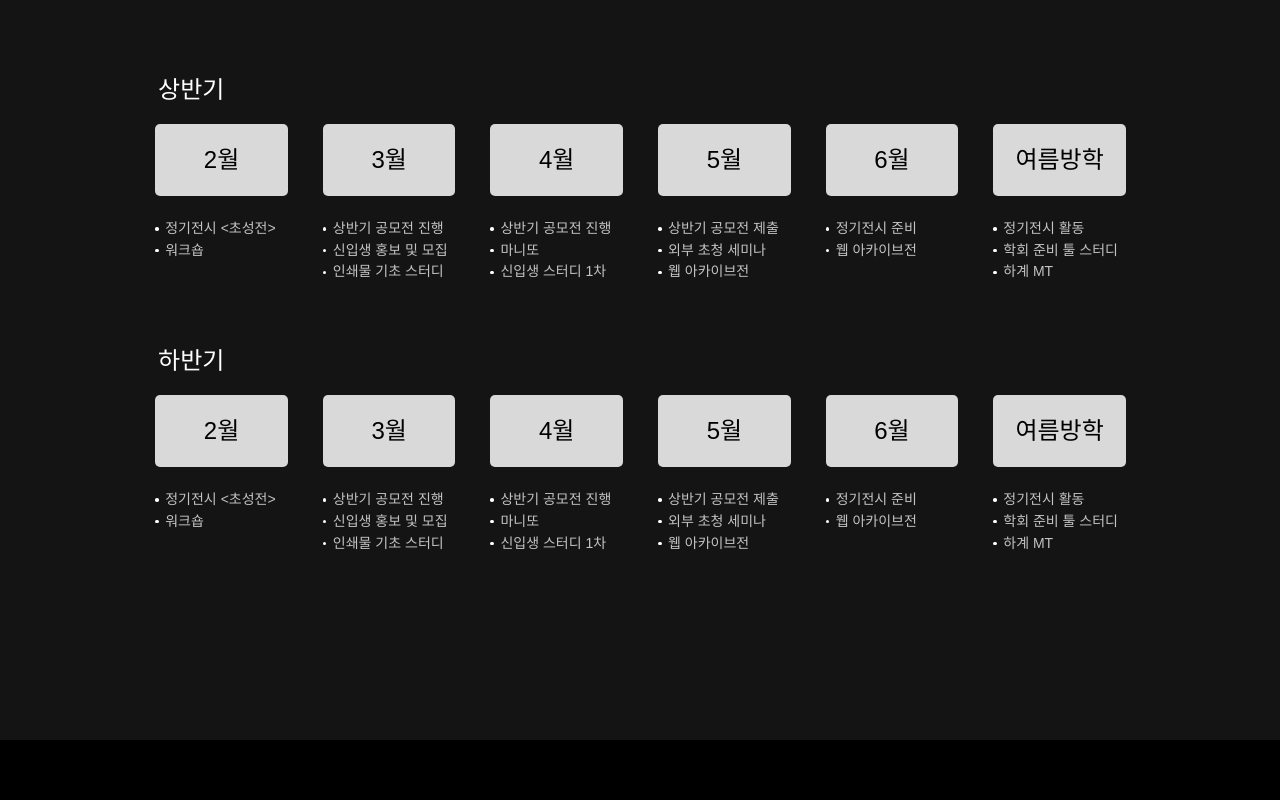
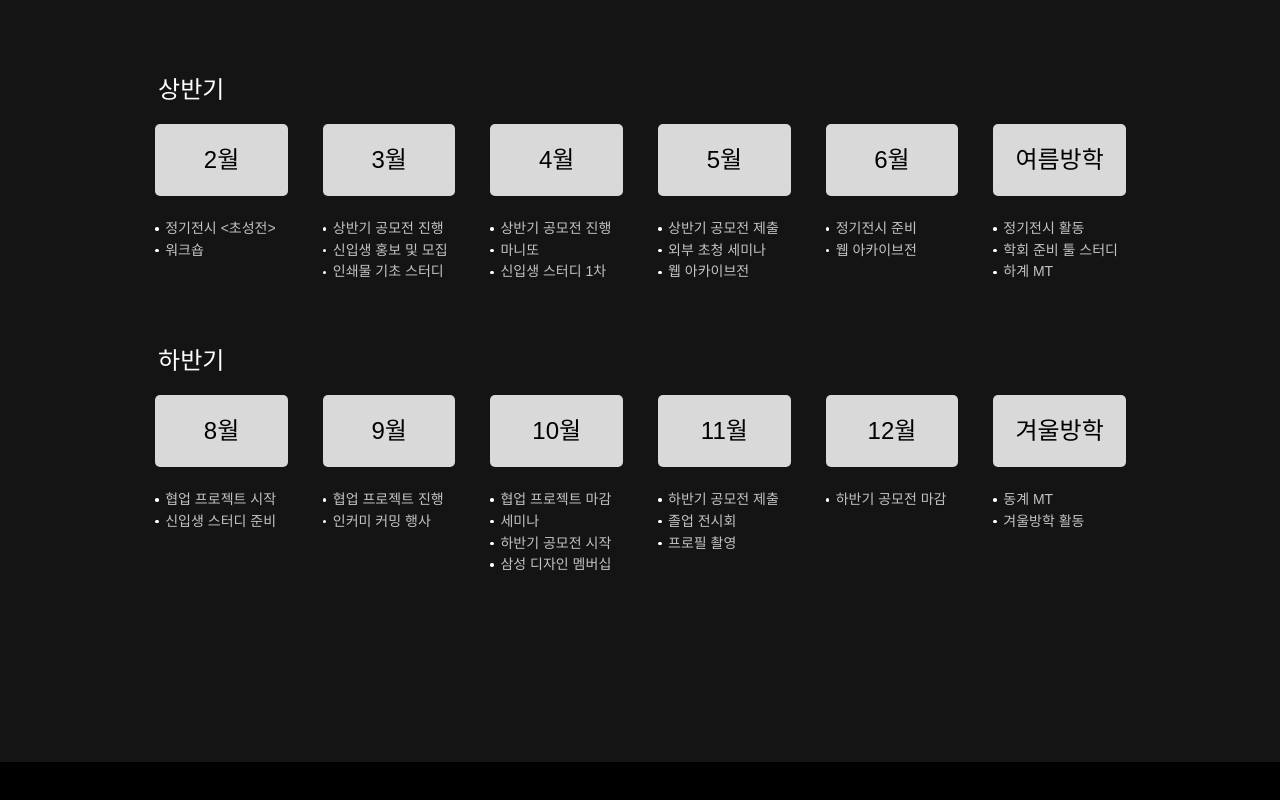
Before and after one commit to Network-Leader/Inacoms-FE, a Next.js app: page /apply in a window 1280 px wide. Shown: the part 3456-4256 px from the top of the page. Built offline with nearby package versions, Linux system fonts and the light colour scheme; a web font is replaced by a local one.

Commit message:
지원페이지 1차 수정

```diff
--- a/src/components/apply/link/index.tsx
+++ b/src/components/apply/link/index.tsx
@@ -41,7 +41,7 @@ const Link = () => {
     <LinkSection>
       <div className="textBox">
         <p className="title">
-          Who's the next
+          Who&apos;s the next
           <br />
           INACOMS
         </p>
--- a/src/components/apply/plan/firstHalf/index.tsx
+++ b/src/components/apply/plan/firstHalf/index.tsx
@@ -9,18 +9,18 @@ const firstHalfList = [
     list: ["상반기 공모전 진행", "신입생 홍보 및 모집", "인쇄물 기초 스터디"],
   },
   {
-    index: 2,
+    index: 3,
     month: "4월",
     list: ["상반기 공모전 진행", "마니또", "신입생 스터디 1차"],
   },
   {
-    index: 3,
+    index: 4,
     month: "5월",
     list: ["상반기 공모전 제출", "외부 초청 세미나", "웹 아카이브전"],
   },
-  { index: 4, month: "6월", list: ["정기전시 준비", "웹 아카이브전"] },
+  { index: 5, month: "6월", list: ["정기전시 준비", "웹 아카이브전"] },
   {
-    index: 5,
+    index: 6,
     month: "여름방학",
     list: ["정기전시 활동", "학회 준비 툴 스터디", "하계 MT"],
   },
@@ -30,16 +30,14 @@ const FirstHalf = () => {
   return (
     <HalfListBox>
       {firstHalfList.map((item) => (
-        <div className="list">
+        <div className="list" key={item.index}>
           <div className="month" key={item.index}>
             {item.month}
           </div>
-          {item.list.map((item) => (
-            <>
-              <div className="contentList">
-                <span>{item}</span>
-              </div>
-            </>
+          {item.list.map((item, index) => (
+            <div className="contentList" key={index}>
+              <span>{item}</span>
+            </div>
           ))}
         </div>
       ))}
--- a/src/components/apply/plan/secondHalf/index.tsx
+++ b/src/components/apply/plan/secondHalf/index.tsx
@@ -1,27 +1,36 @@
 import { HalfListBox } from "..";
 
 const secondHalfList = [
-  { index: 1, month: "2월", list: ["정기전시 <초성전>", "워크숍"] },
   {
-    index: 2,
-    month: "3월",
-    list: ["상반기 공모전 진행", "신입생 홍보 및 모집", "인쇄물 기초 스터디"],
+    index: 1,
+    month: "8월",
+    list: ["협업 프로젝트 시작", "신입생 스터디 준비"],
   },
   {
     index: 2,
-    month: "4월",
-    list: ["상반기 공모전 진행", "마니또", "신입생 스터디 1차"],
+    month: "9월",
+    list: ["협업 프로젝트 진행", "인커미 커밍 행사"],
   },
   {
     index: 3,
-    month: "5월",
-    list: ["상반기 공모전 제출", "외부 초청 세미나", "웹 아카이브전"],
+    month: "10월",
+    list: [
+      "협업 프로젝트 마감",
+      "세미나",
+      "하반기 공모전 시작",
+      "삼성 디자인 멤버십",
+    ],
   },
-  { index: 4, month: "6월", list: ["정기전시 준비", "웹 아카이브전"] },
   {
-    index: 5,
-    month: "여름방학",
-    list: ["정기전시 활동", "학회 준비 툴 스터디", "하계 MT"],
+    index: 4,
+    month: "11월",
+    list: ["하반기 공모전 제출", "졸업 전시회", "프로필 촬영"],
+  },
+  { index: 5, month: "12월", list: ["하반기 공모전 마감"] },
+  {
+    index: 6,
+    month: "겨울방학",
+    list: ["동계 MT", "겨울방학 활동"],
   },
 ];
 
@@ -29,16 +38,14 @@ const SecondHalf = () => {
   return (
     <HalfListBox>
       {secondHalfList.map((item) => (
-        <div className="list">
+        <div className="list" key={item.index}>
           <div className="month" key={item.index}>
             {item.month}
           </div>
-          {item.list.map((item) => (
-            <>
-              <div className="contentList">
-                <span>{item}</span>
-              </div>
-            </>
+          {item.list.map((item, index) => (
+            <div className="contentList" key={index}>
+              <span>{item}</span>
+            </div>
           ))}
         </div>
       ))}
```
